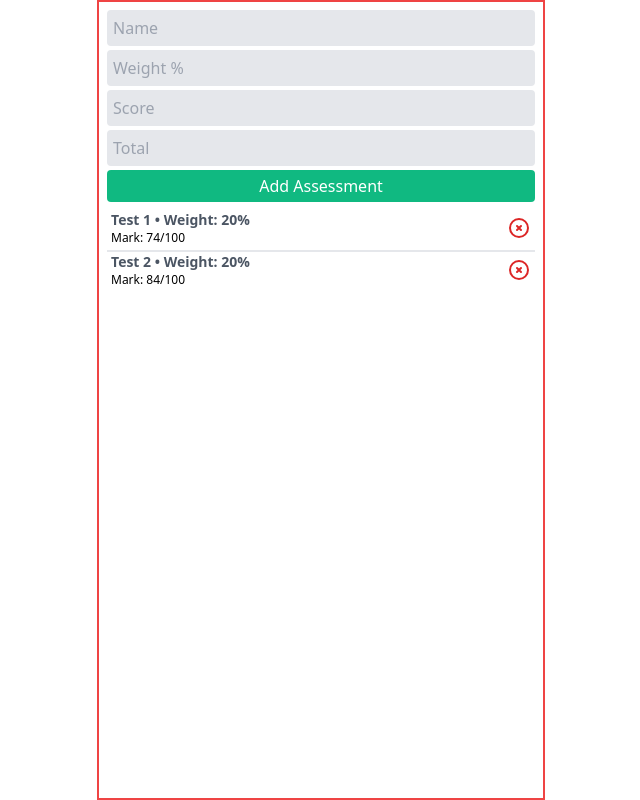
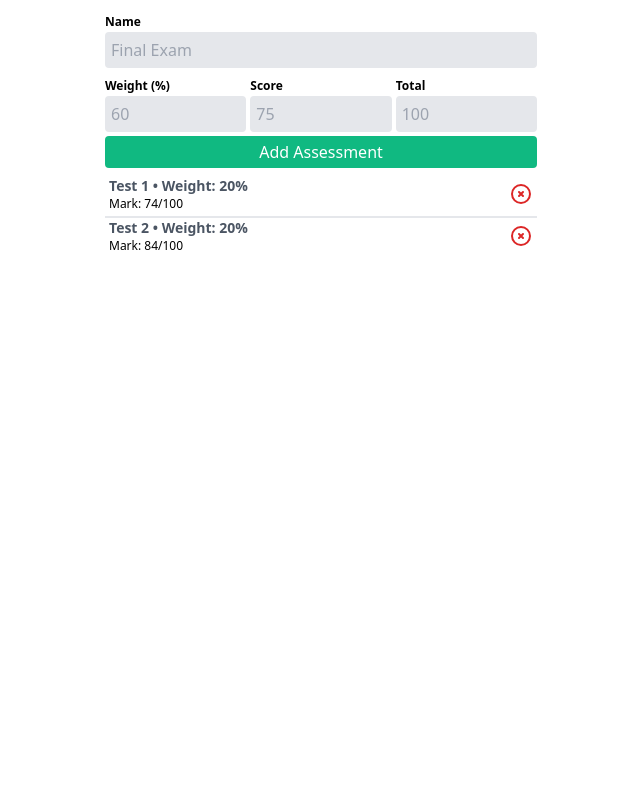
Before and after one commit to jayptl23/grade-calculator, a React (Create React App) app: page / in a window 1280 px wide. Shown: the whole page, without its empty margins (319-959 px from the left). Built offline with nearby package versions, Linux system fonts and the light colour scheme.

Commit message:
error state + ui changes

```diff
--- a/src/App.tsx
+++ b/src/App.tsx
@@ -1,6 +1,7 @@
 import {useAppDispatch, useAppSelector} from './app/hooks'
 import AssessentForm from './components/AssessentForm'
 import AssessmentList from './components/AssessmentList'
+import ErrorList from './components/ErrorList'
 import {setGrade} from './features/gradeSlice'
 import {getFinalGrade} from './utils'
 
@@ -19,13 +20,18 @@ const App = () => {
 
 	const calculateGrade =
 		weightSum === 100 ? (
-			<button className='bg-green-600 text-white font-medium w-full py-1 rounded' onClick={handleCalculateFinalGradeClick}>
+			<button
+				disabled={finalGrade !== null}
+				className={`font-medium w-full py-1 rounded sm:w-1/2 ${finalGrade ? 'cursor-not-allowed bg-gray-200 text-gray-400' : 'bg-green-600 text-white'}`}
+				onClick={handleCalculateFinalGradeClick}
+			>
 				Calculate Final Grade
 			</button>
 		) : null
 	return (
-		<div className='border-2 border-solid border-red-500 h-screen p-2 sm:max-w-md sm:mx-auto'>
-			<div className='mb-2'>{calculateGrade ? calculateGrade : <AssessentForm />}</div>
+		<div className='h-screen p-2 sm:max-w-md sm:mx-auto'>
+			<ErrorList />
+			<div className='mb-2 sm:flex sm:justify-center'>{calculateGrade ? calculateGrade : <AssessentForm />}</div>
 			{finalGrade !== null && <p className='mb-2 text-center font-medium'>Final Grade: {finalGrade}</p>}
 			<AssessmentList />
 		</div>
--- a/src/app/store.ts
+++ b/src/app/store.ts
@@ -1,11 +1,13 @@
 import { configureStore } from '@reduxjs/toolkit'
 import assessmentsReducer from '../features/assessmentsSlice'
 import gradeReducer from '../features/gradeSlice'
+import errorReducer from '../features/errorSlice'
 
 export const store = configureStore({
   reducer: {
     assessments: assessmentsReducer,
-    finalGrade: gradeReducer
+    finalGrade: gradeReducer,
+    errors: errorReducer
     // posts: postsReducer,
   },
 })
--- a/src/components/AssessentForm.tsx
+++ b/src/components/AssessentForm.tsx
@@ -3,6 +3,7 @@ import {v4 as uuidv4} from 'uuid'
 import {useAppDispatch} from '../app/hooks'
 import {IAssessment} from '../definitions'
 import {addAssessment, incrementWeightSum} from '../features/assessmentsSlice'
+import {setErrors} from '../features/errorSlice'
 import {isAssessmentValid} from '../utils'
 
 const AssessentForm = () => {
@@ -25,9 +26,12 @@ const AssessentForm = () => {
 
 		const errors = isAssessmentValid(newAssesment)
 		if (errors.length !== 0) {
+			dispatch(setErrors(errors))
 			console.log(errors)
 			return
 		}
+		// dispatch action to set errors to empty
+		dispatch(setErrors(errors))
 		dispatch(addAssessment(newAssesment))
 		dispatch(incrementWeightSum(newAssesment.weight))
 
@@ -38,12 +42,34 @@ const AssessentForm = () => {
 	}
 
 	return (
-		<form className='space-y-1' onSubmit={event => handleAddAssessmentSubmit(event)}>
-			<input className='input' name='assessmentName' required type='text' placeholder='Name' onChange={event => setAssessmentName(event.target.value)} value={assessmentName} />
-			<input className='input' name='weight' required type='number' placeholder='Weight %' onChange={event => setWeight(event.target.value)} value={weight} />
-			<input className='input' name='score' required type='number' placeholder='Score' onChange={event => setScore(event.target.value)} value={score} />
-			<input className='input' name='total' required type='number' placeholder='Total' onChange={event => setTotal(event.target.value)} value={total} />
-			<button className='bg-green-500 text-white font-medium w-full py-1 rounded' type='submit'>
+		<form className='w-full space-y-1' onSubmit={event => handleAddAssessmentSubmit(event)}>
+			<div>
+				<label className='label' htmlFor=''>
+					Name
+				</label>
+				<input className='input' name='assessmentName' required type='text' placeholder='Final Exam' onChange={event => setAssessmentName(event.target.value)} value={assessmentName} />
+			</div>
+			<section className='flex space-x-1'>
+				<div className='flex-1'>
+					<label className='label' htmlFor=''>
+						Weight (%)
+					</label>
+					<input className='input' name='weight' required type='number' min='1' max='100' placeholder='60' onChange={event => setWeight(event.target.value)} value={weight} />
+				</div>
+				<div className='flex-1'>
+					<label className='label' htmlFor=''>
+						Score
+					</label>
+					<input className='input' name='score' required type='number' min='1' placeholder='75' onChange={event => setScore(event.target.value)} value={score} />
+				</div>
+				<div className='flex-1'>
+					<label className='label' htmlFor=''>
+						Total{' '}
+					</label>
+					<input className='input' name='total' required type='number' min='1' placeholder='100' onChange={event => setTotal(event.target.value)} value={total} />
+				</div>
+			</section>
+			<button className='bg-green-500 text-white font-medium w-full py-1 rounded mt-1' type='submit'>
 				Add Assessment
 			</button>
 		</form>
--- a/src/components/AssessmentItem.tsx
+++ b/src/components/AssessmentItem.tsx
@@ -28,7 +28,7 @@ const AssessmentItem = ({assessment}: Props) => {
 				<p className='font-semibold text-gray-600'>{`${name} • Weight: ${weight}%`}</p>
 				<p className='text-xs'>{`Mark: ${score}/${total}`}</p>
 			</div>
-			<XCircleIcon onClick={handleDeleteClick} className='h-6 text-red-600' />
+			<XCircleIcon onClick={handleDeleteClick} className='h-6 text-red-600 cursor-pointer' />
 			{/* <button onClick={handleDeleteClick}>
 				<XCircleIcon />
 			</button> */}
--- /dev/null
+++ b/src/components/ErrorList.tsx
@@ -0,0 +1,15 @@
+import React from 'react'
+import {useAppSelector} from '../app/hooks'
+
+const ErrorList = () => {
+	const errors = useAppSelector(state => state.errors)
+	return (
+		<ul className={errors.length > 0 ? 'bg-red-300 text-xs list-disc px-6 py-2 mb-2 text-red-900 rounded-sm' : ''}>
+			{errors.map(error => (
+				<li>{error}</li>
+			))}
+		</ul>
+	)
+}
+
+export default ErrorList
--- /dev/null
+++ b/src/features/errorSlice.ts
@@ -0,0 +1,16 @@
+import { createSlice } from "@reduxjs/toolkit";
+
+const initialState: string[] = []
+const errorSlice = createSlice({
+    name: 'error',
+    initialState,
+    reducers: {
+        setErrors: (state, action) => {
+           return action.payload
+        }
+    }
+
+})
+
+export const { setErrors } = errorSlice.actions
+export default errorSlice.reducer
--- a/src/index.css
+++ b/src/index.css
@@ -14,4 +14,8 @@
 
 		/* bg-gray-200 appearance-none border-2 border-gray-200    focus:outline-none focus:bg-white focus:border-purple-500" id="inline-full-name" type="text" value="Jane Doe" */
 	}
+
+	.label {
+		@apply text-xs font-semibold;
+	}
 }
--- a/src/utils.ts
+++ b/src/utils.ts
@@ -21,7 +21,7 @@ export const getFinalGrade = (assessments: Assessments) => {
     }
 
     const sum = assessments.reduce(reducer, 0)
-    return sum * 100
+    return (sum * 100).toFixed(4)
 }
 
 // Used by components
@@ -29,19 +29,11 @@ export const isWeightSumOneHundred = (assessments: Assessments): boolean => {
     return sumWeights(assessments) === 100
 }
 
-const isWeightInRange = (weight: number): boolean => weight >= 1 && weight <= 100
-const isScoreNonNegative = (score: number): boolean => score >= 0
 const doesScoreExceedTotal = (score: number, total: number): boolean => score > total
 
 export const isAssessmentValid = (assessment: IAssessment): string[] => {
-    const {weight, score, total} = assessment
+    const {score, total} = assessment
     const errors: string[] = []
-
-    if(!isWeightInRange(weight))
-        errors.push('Weight must be between 1 and 100')
-
-    if(!isScoreNonNegative(score))
-        errors.push('Score must be >= 0')
 
     if(doesScoreExceedTotal(score, total))
         errors.push('Score cannot exceed total')
```
